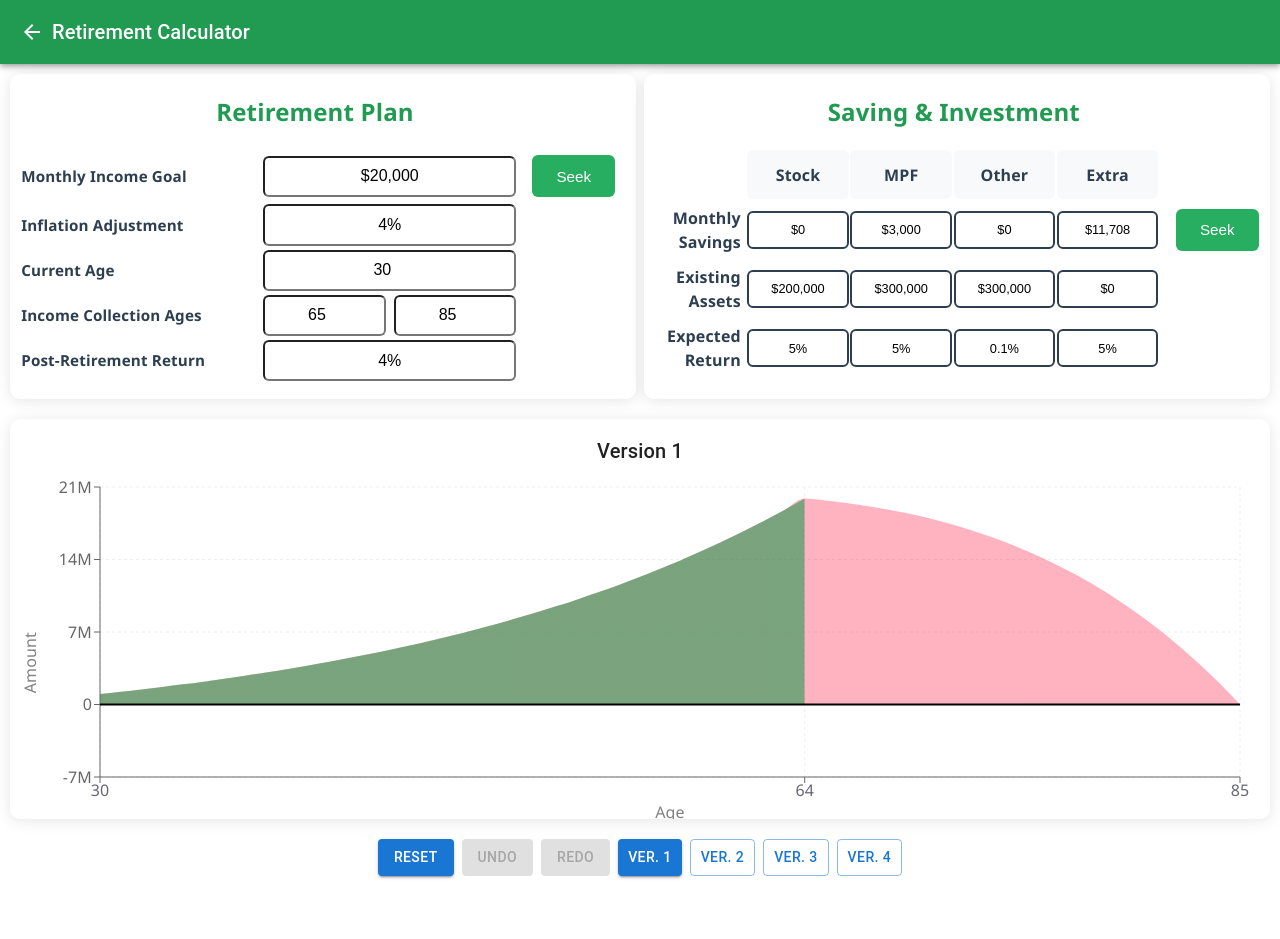
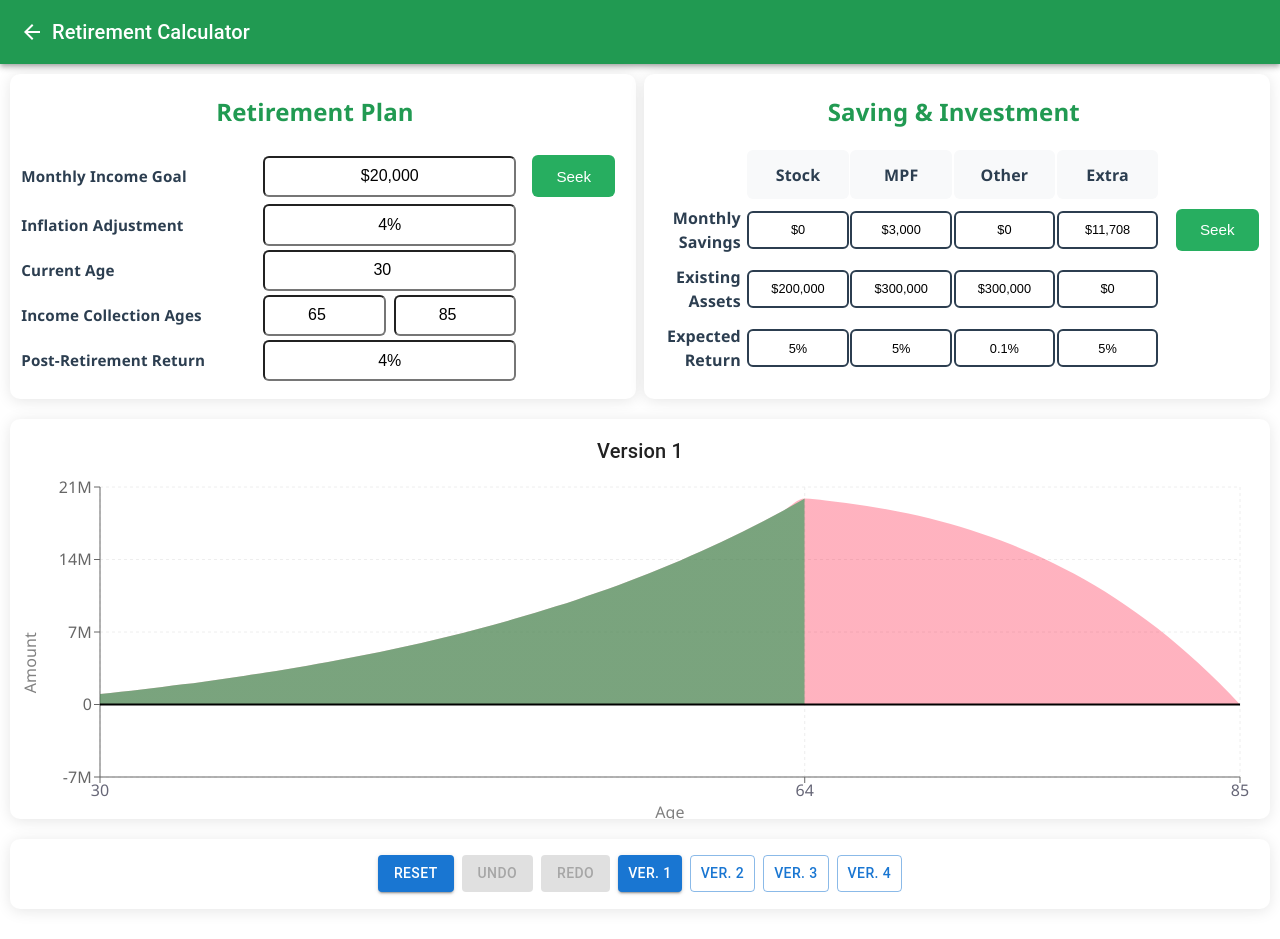
Before and after one commit to thompsonkylaw/RetirmentCalculator-Dev, a React (Vite) app: page / in a window 1280 px wide. Before the commit the page ends 886 px from the top, so only its background shows below. Built offline with nearby package versions, Linux system fonts and the light colour scheme.

Commit message:
add card

```diff
--- a/src/components/UserInput/LanguageSwitcher.jsx
+++ b/src/components/UserInput/LanguageSwitcher.jsx
@@ -1,6 +1,6 @@
 // LanguageSwitcher.jsx
 import React from 'react';
-import { Box, Button } from '@mui/material';
+import {Card, Box, Button } from '@mui/material';
 
 const LanguageSwitcher = ({
   onReset,
@@ -12,6 +12,16 @@ const LanguageSwitcher = ({
   onVersionSwitch,
 }) => {
   return (
+    <Card
+
+      sx={{
+        width: '100%',
+        minHeight: 70,
+        margin: '20px 0',
+        borderRadius: '10px',
+        boxShadow: '0 2px 15px rgba(0,0,0,0.1)',
+      }}
+    >
     <Box sx={{ display: 'flex', justifyContent: 'center', mt: 2, gap: 1 }}>
       <Button variant="contained" onClick={onReset}>
         Reset
@@ -37,6 +47,7 @@ const LanguageSwitcher = ({
         </Button>
       ))}
     </Box>
+    </Card>
   );
 };
 
```
